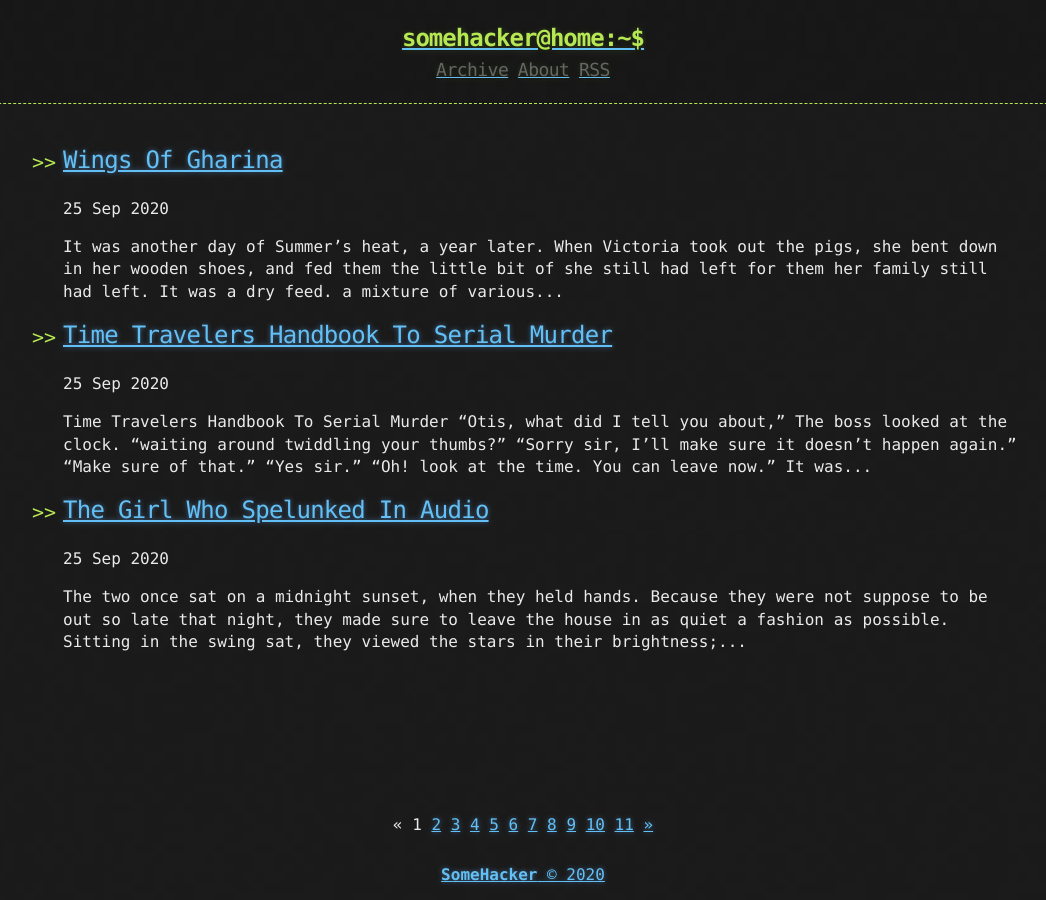
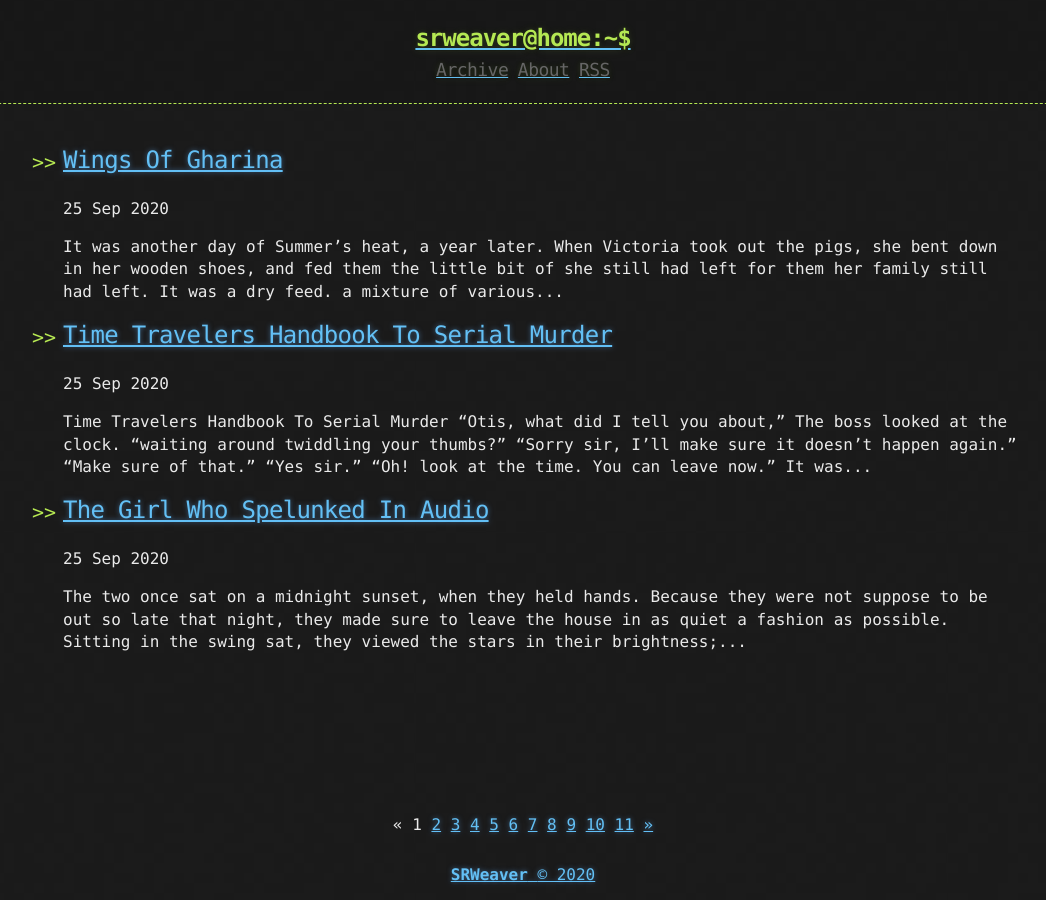
Before and after one commit to LWFlouisa/ShortFiction, a Jekyll site: the page built from index.html, in a window 1280 px wide. Shown: the whole page, without its empty margins (117-1163 px from the left). Built offline with Jekyll 4.4.1, drawn with Linux system fonts in a browser that asks for light colours; the list of posts is cut into pages by our own code.

Commit message:
Update _config.yml

```diff
--- a/_config.yml
+++ b/_config.yml
@@ -1,9 +1,9 @@
-title: Hacker-Blog
+title: S.R. Weaver's Short Stories
 description: "A Jekyll Blog Theme For Hackers"
 author:
-  name: "SomeHacker"
-  email: "someone@somewebsite.somedomain"
-  url: "https://ashishchaudhary.in/hacker-blog"
+  name: "SRWeaver"
+  email: "lwflouisa@gmail.com"
+  url: "https://lwflouisa.github.io/ShortFiction"
 
 baseurl: /
 
@@ -28,5 +28,5 @@ plugins:
   - jekyll-sitemap
 
 # Custom variables
-owner : "SomeHacker"
+owner : "SRWeaver"
 year : "2020"
```
